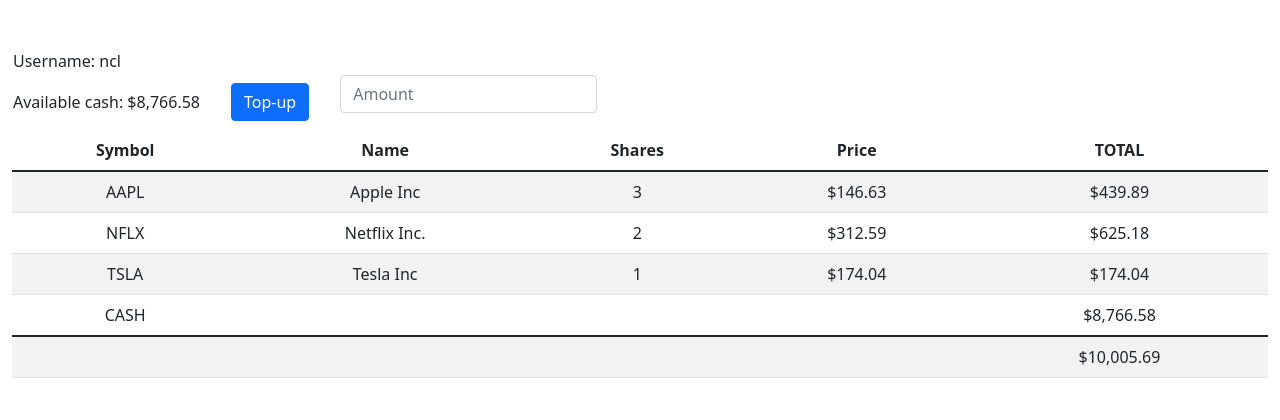
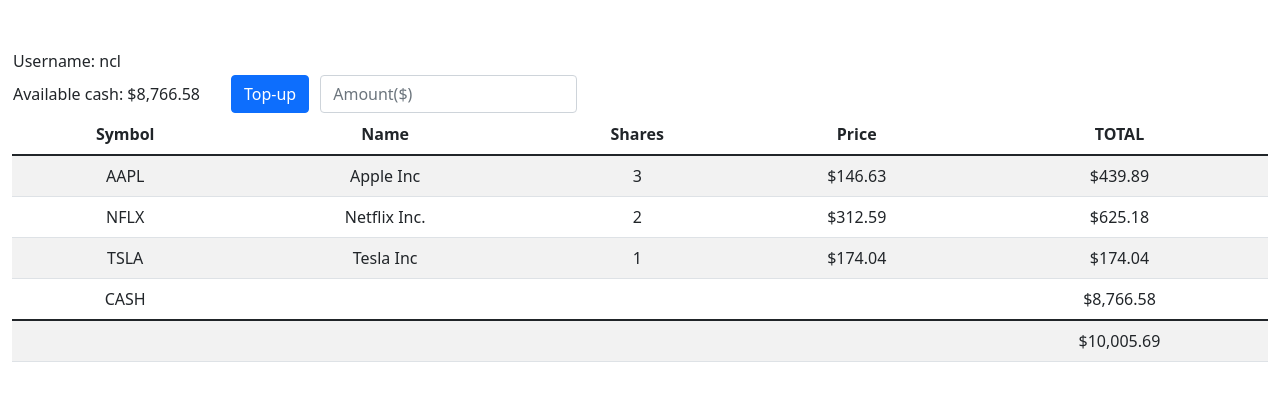
Before and after one commit to nchinling/CS50, a Flask app: page /profile in a window 1280 px wide. Shown: the part 76-496 px from the top of the page. Run offline with Flask 2, Linux system fonts and the light colour scheme; a user stored in the database is signed in; some libraries are stand-ins or nearby versions.

Commit message:
Thu, Dec 8, 2022, 11:28 PM +00:00

```diff
--- a/finance/templates/profile.html
+++ b/finance/templates/profile.html
@@ -33,10 +33,11 @@
 <td style="padding-left: 30px">
 
     <button class="btn btn-primary" type="submit">Top-up</button></td>
-<td style="padding-left: 30px">
-    <div class="mb-3">
-        <input class="form-control mx-auto w-auto" name="amount" placeholder="Amount" type="number">
+<td style="padding-left: 10px">
+    <div>
+        <input class="form-control mx-auto w-auto" name="amount" placeholder="Amount($)" type="number">
     </div>
+</td>
 
 </tr>
 </table>
```
